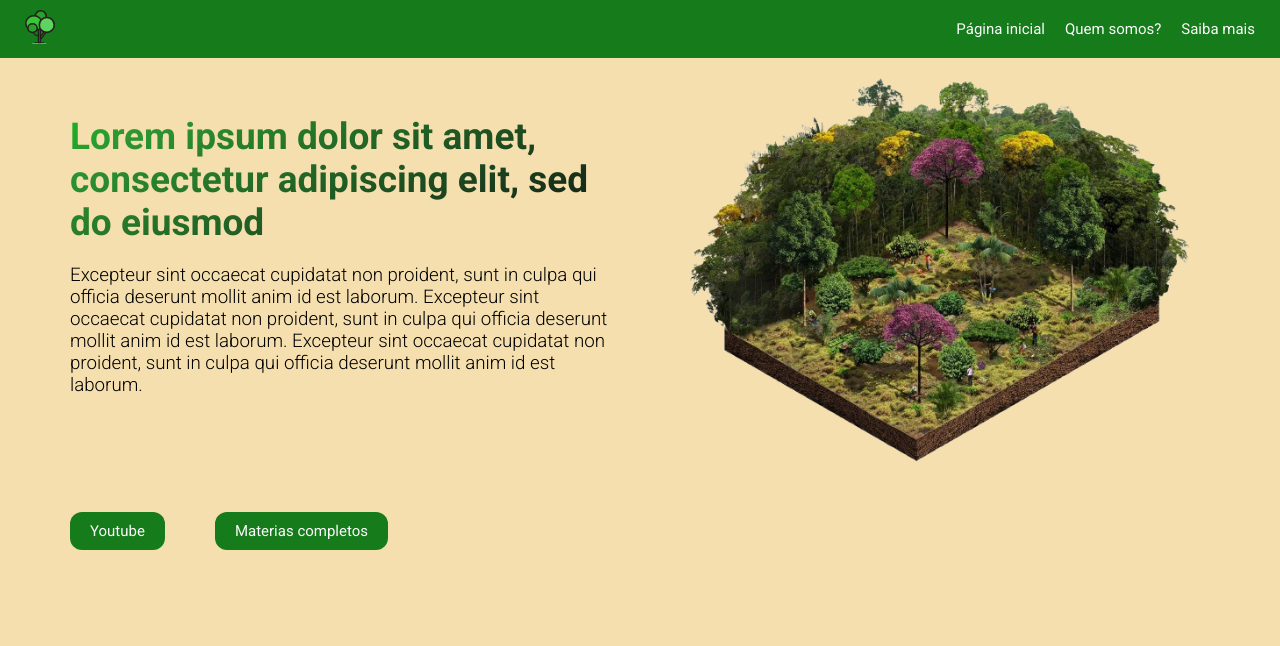
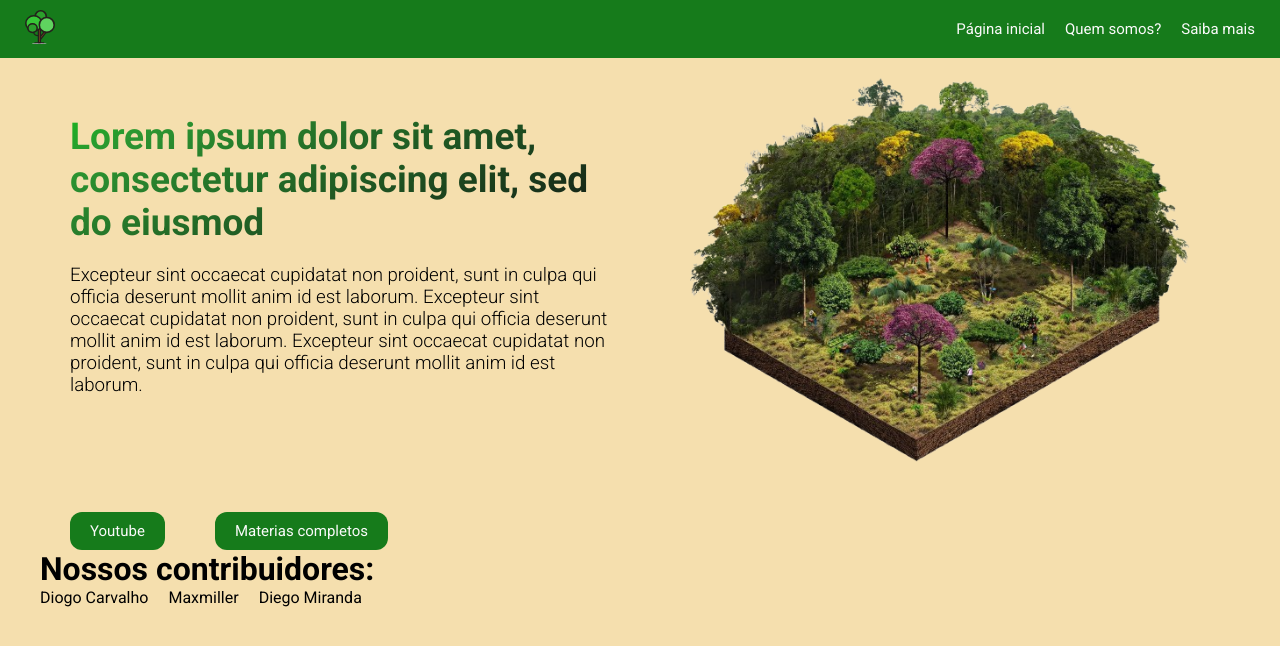
Before and after one commit to miqu3iasg/SNCT, an Angular app: page / in a window 1280 px wide. Shown: the top 646 px of the page. Built offline with nearby package versions, Linux system fonts and the light colour scheme.

Commit message:
feat: add html structure of contribuitors section

```diff
--- a/src/app/components/content/content.component.css
+++ b/src/app/components/content/content.component.css
@@ -75,3 +75,10 @@
   color: var(--primary-color);
   font-weight: bold;
 }
+
+.contribuitors-section {
+  display: flex;
+  align-items: center;
+  flex-wrap: wrap;
+  gap: 20px;
+}
--- a/src/app/components/content/content.component.html
+++ b/src/app/components/content/content.component.html
@@ -1,16 +1,35 @@
 <div class="content-container">
   <section class="introduction-section">
-
     <div class="red-line">
       <h2 class="introduction-title">Lorem ipsum dolor sit amet, consectetur adipiscing elit, sed do eiusmod</h2>
      <h3 class="introduction-subtitle">Excepteur sint occaecat cupidatat non proident, sunt in culpa qui officia deserunt mollit anim id est laborum. Excepteur sint occaecat cupidatat non proident, sunt in culpa qui officia deserunt mollit anim id est laborum. Excepteur sint occaecat cupidatat non proident, sunt in culpa qui officia deserunt mollit anim id est laborum.</h3>
     </div>
+    <img src="images/main-image.png" alt="agrofloresta" class="main-image">
+    <a href="#"><button class="youtube-button">Youtube</button></a>
+    <a href="#"><button class="text-button">Materias completos</button></a>
+  </section>
 
-    <img src="images/main-image.png" alt="agrofloresta" class="main-image">
+  <div class="contributors-container">
+    <h1 class="contribuitors-title">Nossos contribuidores:</h1>
+    <section class="contribuitors-section">
+      <div class="contribuitor">
+        <p class="contribuitor-name">Diogo Carvalho</p>
+        <span class="contribuitor-graduation"></span>
+        <img src="" alt="" class="contribuitor-image">
+      </div>
 
-    <a href="#"><button class="youtube-button">Youtube</button></a>
+      <div class="contribuitor">
+        <p class="contribuitor-name">Maxmiller</p>
+        <span class="contribuitor-graduation"></span>
+        <img src="" alt="" class="contribuitor-image">
+      </div>
 
-    <a href="#"><button class="text-button">Materias completos</button></a>
+      <div class="contribuitor">
+        <p class="contribuitor-name">Diego Miranda</p>
+        <span class="contribuitor-graduation"></span>
+        <img src="" alt="" class="contribuitor-image">
+      </div>
+    </section>
+  </div>
 
-  </section>
 </div>
```
